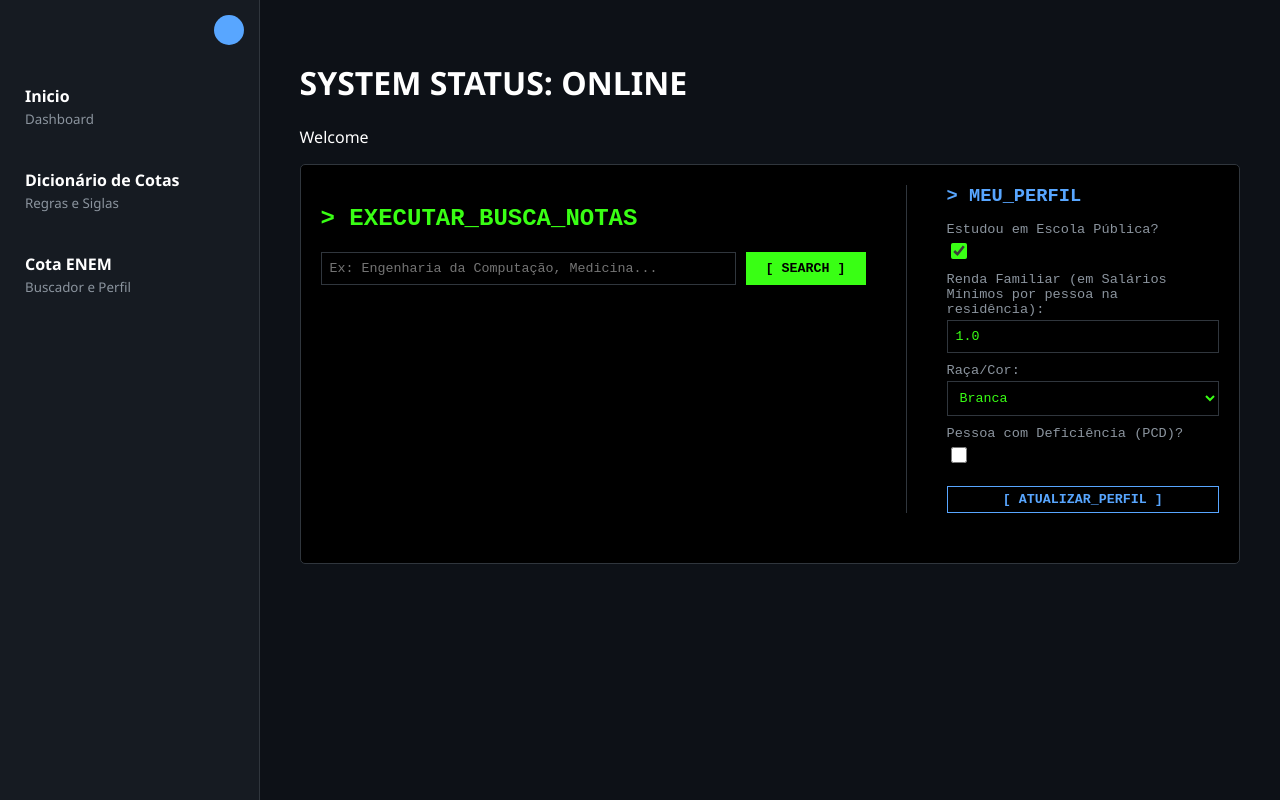
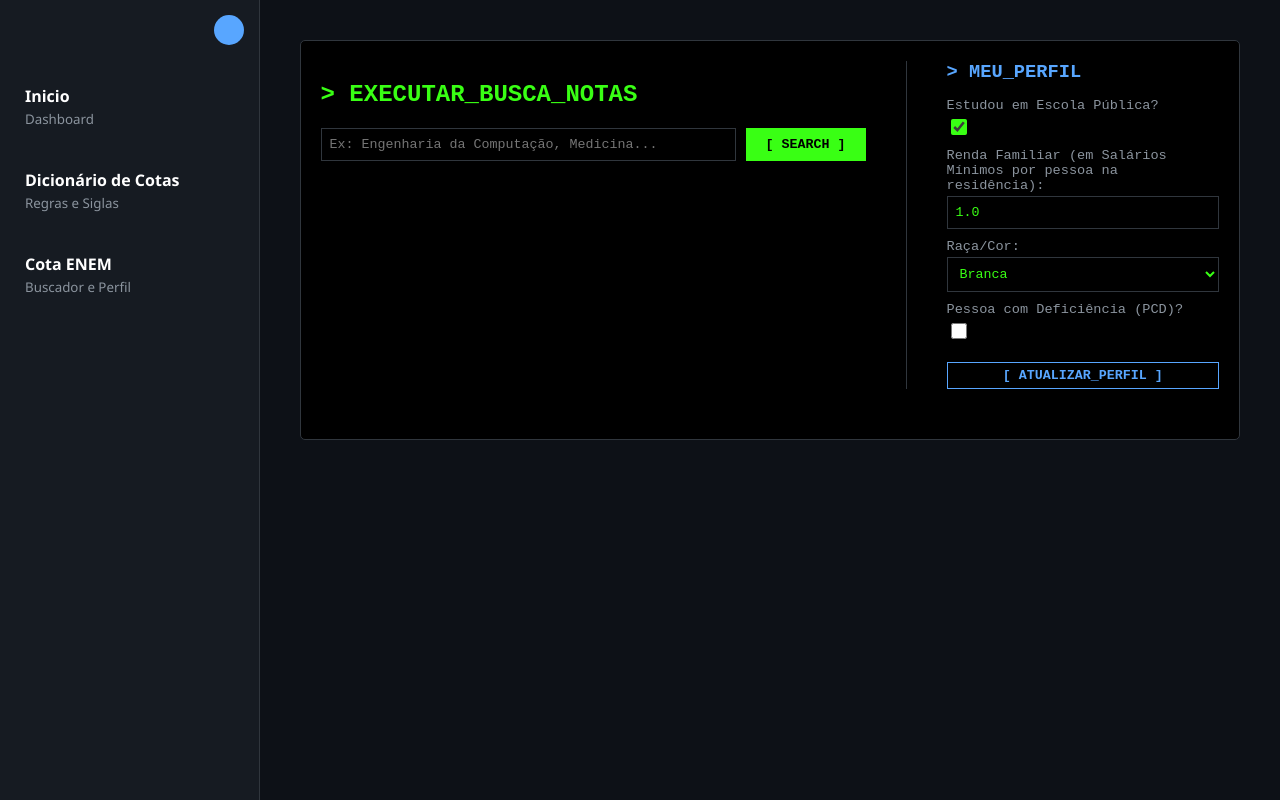
Before and after one commit to rodrigosousa64/capi_busque, a Django app: page /cotas/buscar/ in a window 1280 px wide. Run offline with Django 5.2, Linux system fonts and the light colour scheme; the visitor is signed in with stand-in values (Sample User, id 1); data comes from the database, SQL or seed files in the repository.

Commit message:
style: remove 'SYSTEM STATUS: ONLINE' header to save vertical space

```diff
--- a/templates/home/index.html
+++ b/templates/home/index.html
@@ -24,10 +24,7 @@
     </aside>
 
     <main class="content">
-        <header>
-            <h1>SYSTEM STATUS: ONLINE</h1>
-            <p>Welcome</p>
-        </header>
+
         <section class="terminal-box">
             {% if messages %}
                 <ul style="list-style: none; padding: 0; color: #ffeb3b; margin-bottom: 20px;">
```
